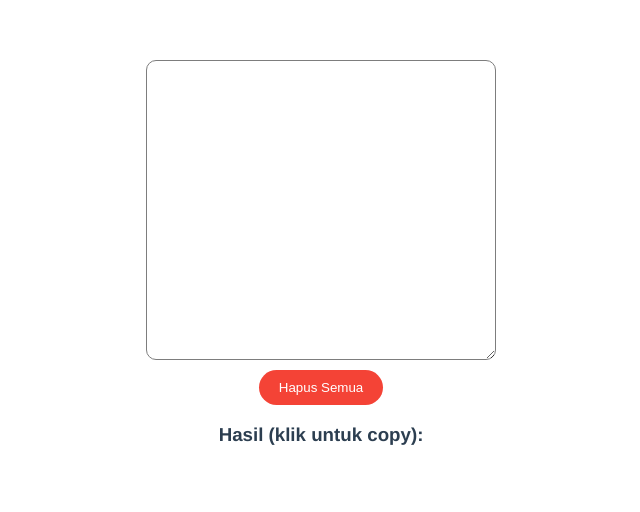
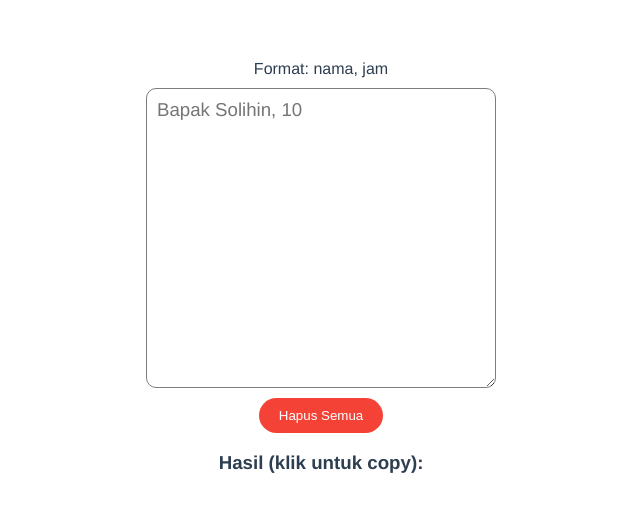
Before and after one commit to yahyasahaja/wedding-parser, a Vue app: page / in a window 1280 px wide. Shown: the top 512 px of the page, without its empty margins (319-959 px from the left). Built offline with nearby package versions, Linux system fonts and the light colour scheme; what v-clipboard would draw is missing.

Commit message:
add: placeholder

```diff
--- a/src/App.vue
+++ b/src/App.vue
@@ -1,8 +1,12 @@
 <template>
   <div id="app">
+    <label>
+      Format: nama, jam
+    </label>
     <textarea
       v-model="urlsInput"
       class="input-text"
+      placeholder="Bapak Solihin, 10"
       cols=10
     />
     <button class="button" @click="clear">
```
